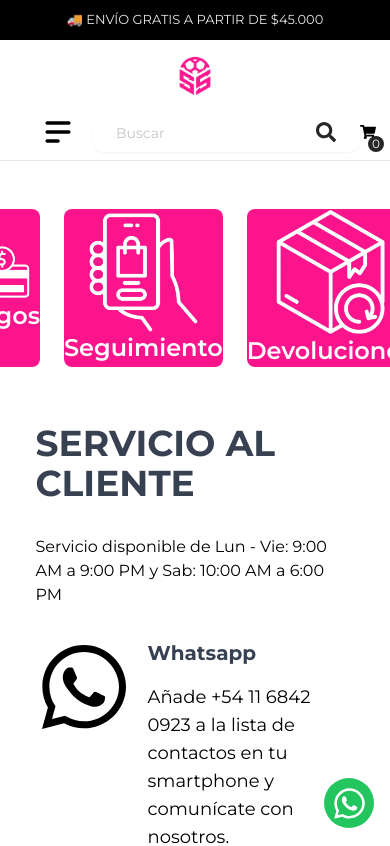
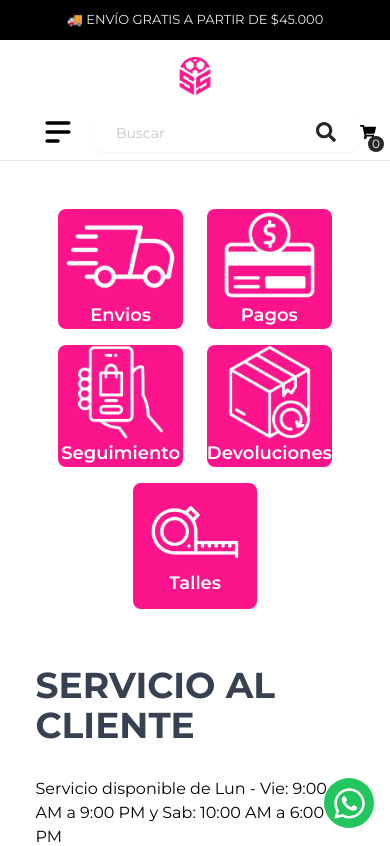
Before and after one commit to nicoalonsodev/SitioSports, a React (Create React App) app in the folder eCommerce/: page /ayuda in a window 390 px wide. Shown: the top 846 px of the page. Built offline with nearby package versions, Linux system fonts and the light colour scheme.

Commit message:
mobile help section fixed

```diff
--- a/eCommerce/src/pages/Help/Help.jsx
+++ b/eCommerce/src/pages/Help/Help.jsx
@@ -9,55 +9,55 @@ import {
 import Contact from "../Contact/Contact";
 const Help = () => {
   return (
-    <div className="flex flex-wrap justify-center px-32 py-12">
-      <div className="flex flex-col justify-center px-32 w-full">
-        <div className="flex justify-center gap-x-6">
-          <a href="/envios" className="flex flex-col justify-center items-start bg-[#fc148c] rounded-lg hover:scale-110 duration-300">
+    <div className="flex flex-wrap justify-center px-2 lg:px-32 py-12">
+      <div className="flex flex-col justify-center px-0 lg:px-32 w-full">
+        <div className="flex flex-wrap justify-center gap-x-6 gap-y-4">
+          <a href="/envios" className="w-1/3 lg:w-1/4 flex flex-col justify-center items-start bg-[#fc148c] rounded-lg hover:scale-110 duration-300">
             <div>
               <img src={shipping_order} />
             </div>
             <div className="w-full flex justify-center">
-              <h1 className="text-center text-2xl font-semibold text-white">
+              <h1 className="text-center text-lg lg:text-2xl font-semibold text-white">
                 Envios
               </h1>
             </div>
           </a>
-          <a href="/metodos-de-pago" className="flex flex-col justify-center items-start bg-[#fc148c] rounded-lg hover:scale-110 duration-300">
+          <a href="/metodos-de-pago" className="w-1/3 lg:w-1/4 flex flex-col justify-center items-start bg-[#fc148c] rounded-lg hover:scale-110 duration-300">
             <div>
               <img src={credit_card} />
             </div>
             <div className="w-full flex justify-center">
-              <h1 className="text-center text-2xl font-semibold text-white">
+              <h1 className="text-center text-lg lg:text-2xl font-semibold text-white">
                 Pagos
               </h1>
             </div>
           </a>
-          <a href="/seguimiento-de-ordenes" className="flex flex-col justify-center items-start bg-[#fc148c] rounded-lg hover:scale-110 duration-300">
+          <a href="/seguimiento-de-ordenes" className="w-1/3 lg:w-1/4 flex flex-col justify-center items-start bg-[#fc148c] rounded-lg hover:scale-110 duration-300">
             <div>
               <img src={follow_order} />
             </div>
             <div className="w-full flex justify-center">
-              <h1 className="text-center text-2xl font-semibold text-white">
+              <h1 className="text-center text-lg lg:text-2xl font-semibold text-white">
                 Seguimiento
               </h1>
             </div>
           </a>
-          <a href="/devoluciones" className="flex flex-col justify-center items-start bg-[#fc148c] rounded-lg hover:scale-110 duration-300">
+          <a href="/devoluciones" className="w-1/3 lg:w-1/4 flex flex-col justify-center items-start bg-[#fc148c] rounded-lg hover:scale-110 duration-300">
             <div>
               <img src={returning} />
             </div>
             <div className="w-full flex justify-center">
-              <h1 className="text-center text-2xl font-semibold text-white">
+              <h1 className="text-center text-lg lg:text-2xl font-semibold text-white">
                 Devoluciones
               </h1>
             </div>
           </a>
-          <a href="/guia-de-talles" className="flex flex-col justify-center items-start bg-[#fc148c] rounded-lg p-3 hover:scale-110 duration-300">
+          <a href="/guia-de-talles" className="w-1/3 lg:w-1/4 flex flex-col justify-center items-start bg-[#fc148c] rounded-lg p-3 hover:scale-110 duration-300">
             <div className="">
               <img src={sizes_guia} />
             </div>
             <div className="w-full flex justify-center">
-              <h1 className="text-center text-2xl font-semibold text-white">
+              <h1 className="text-center text-lg lg:text-2xl font-semibold text-white">
                 Talles
               </h1>
             </div>
```
